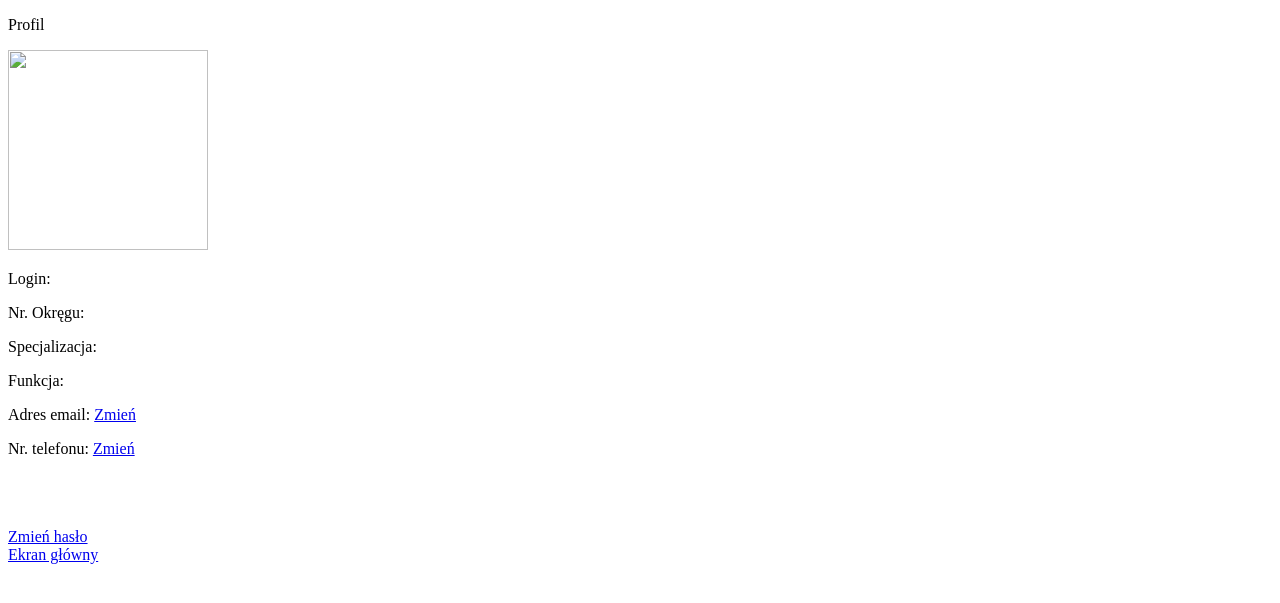
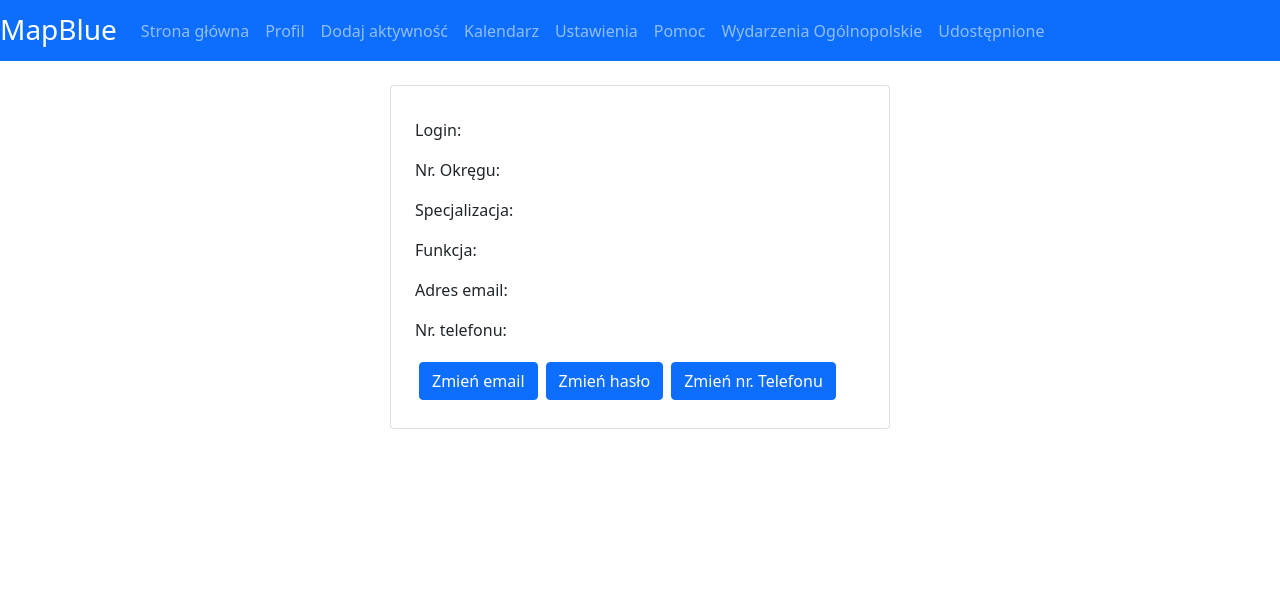
Before and after one commit to kapitanspider/mapblue, a PHP site: page /profil.php in a window 1280 px wide. Shown: the top 603 px of the page. Run offline with PHP 8.4, Linux system fonts and the light colour scheme; the visitor is signed in with stand-in values (Sample User, id 1); data that the repository does not hold is empty.

Commit message:
Boostrap cd

```diff
--- a/profil.php
+++ b/profil.php
@@ -1,8 +1,8 @@
 <!DOCTYPE HTML>
 <html>
 <head>
-<title>Title of the document</title>
-</head>
+<title>Map Blue - Profil</title>
+<link href="https://cdn.jsdelivr.net/npm/bootstrap@5.0.2/dist/css/bootstrap.min.css" rel="stylesheet" integrity="sha384-EVSTQN3/azprG1Anm3QDgpJLIm9Nao0Yz1ztcQTwFspd3yD65VohhpuuCOmLASjC" crossorigin="anonymous"></head>
 <body>
 <?php
 include('facecheck.php');
@@ -15,22 +15,58 @@
 			$user = $row;
 		}
 ?>
-<p>Profil</p>
+<nav class="navbar navbar-expand-lg navbar-dark bg-primary">
+  <a class="navbar-brand" href="main.php"><span class="h3">MapBlue</span></a>
+  <button class="navbar-toggler" type="button" data-toggle="collapse" data-target="#navbarSupportedContent" aria-controls="navbarSupportedContent" aria-expanded="false" aria-label="Toggle navigation">
+    <span class="navbar-toggler-icon"></span>
+  </button>
+
+  <div class="collapse navbar-collapse" id="navbarSupportedContent">
+    <ul class="navbar-nav mr-auto">
+      <li class="nav-item">
+        <a class="nav-link" href="main.php">Strona główna</a>
+      </li>
+	  <li class="nav-item active">
+        <a class="nav-link" href="profil.php">Profil</a>
+      </li>
+	  <li class="nav-item">
+        <a class="nav-link" href="map.php">Dodaj aktywność</a>
+      </li>
+	  <li class="nav-item">
+        <a class="nav-link" href="kalendarz_user.php">Kalendarz</a>
+      </li>
+	  <li class="nav-item">
+        <a class="nav-link" href="ustawienia.php">Ustawienia</a>
+      </li>
+	  <li class="nav-item">
+        <a class="nav-link" href="pomoc.php">Pomoc</a>
+      </li>
+	  <li class="nav-item">
+        <a class="nav-link" href="wydarzenia_krajowe.php">Wydarzenia Ogólnopolskie</a>
+      </li>
+	  <li class="nav-item">
+        <a class="nav-link" href="user_udostepnione.php">Udostępnione</a>
+      </li>
+    </ul>
+  </div>
+</nav>
+<br>
+<div class="container-fluid p-2 card" style="max-width:500px;">
 <?php
-echo '<img src="'.$user["Profilowe"].'" width="200px" height="200px">';
-echo '<p>'.$user["IMIE"]." ".$user["NAZWISKO"].'</p>';
-echo '<p>Login: '.$user["LOGIN"].'</p>';
-echo '<p>Nr. Okręgu: '.$user["NR_OKREGU"].'</p>';
-echo '<p>Specjalizacja: '.$user["SPECJALIZACJA"].'</p>';
-echo '<p>Funkcja: '.$user["FUNKCJA"].'</p>';
-echo '<p>Adres email: '.$user["EMAIL"].' <a href="change_email.php">Zmień</a></p>';
-echo '<p>Nr. telefonu: '.$user["TELEFON"].' <a href="change_tel.php">Zmień</a></p>';
+echo '<img class="card-img-top" src="'.$user["Profilowe"].'">';
+echo '<div class="card-body"><h5 class="card-title">'.$user["IMIE"]." ".$user["NAZWISKO"].'</h5>';
+echo '<p class="card-text">Login: '.$user["LOGIN"].'</p>';
+echo '<p class="card-text">Nr. Okręgu: '.$user["NR_OKREGU"].'</p>';
+echo '<p class="card-text">Specjalizacja: '.$user["SPECJALIZACJA"].'</p>';
+echo '<p class="card-text">Funkcja: '.$user["FUNKCJA"].'</p>';
+echo '<p class="card-text">Adres email: '.$user["EMAIL"].' </p>';
+echo '<p class="card-text">Nr. telefonu: '.$user["TELEFON"].' </p>';
+echo '<a class="btn btn-primary m-1"  href="change_email.php">Zmień email</a>';
+echo '<a class="btn btn-primary m-1" href="change_pass.php">Zmień hasło</a>';
+echo '<a class="btn btn-primary m-1" href="change_tel.php">Zmień nr. Telefonu</a> ';
+echo '</div>';
 ?>
-<br>
-<br>
-<br>
-<a href="change_pass.php">Zmień hasło</a>
-<br>
-<a href="main.php">Ekran główny</a>
+</div>
+<script src="https://cdn.jsdelivr.net/npm/bootstrap@5.0.2/dist/js/bootstrap.bundle.min.js" integrity="sha384-MrcW6ZMFYlzcLA8Nl+NtUVF0sA7MsXsP1UyJoMp4YLEuNSfAP+JcXn/tWtIaxVXM" crossorigin="anonymous"></script>
 </body>
 </html>
```
Also changed, not shown: change_tel.php (+50 -6 lines).
